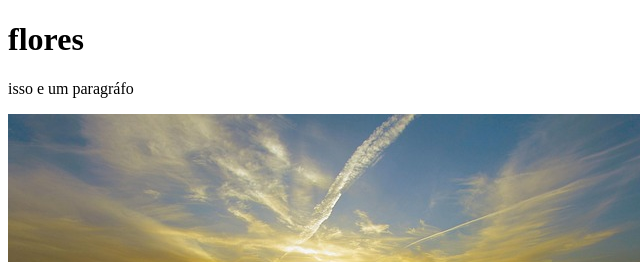
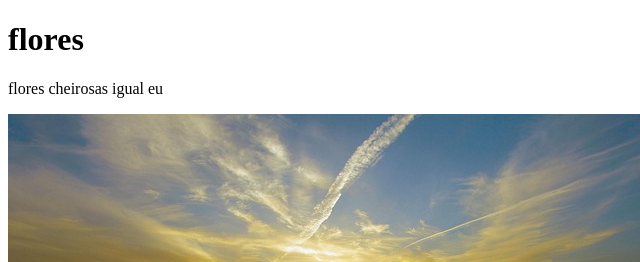
Before and after one commit to erikataraciukgomes-commits/erika, a plain HTML site: page index.html in a window 1280 px wide. Shown: the top 262 px of the page, 0-640 px from the left. Drawn offline with Linux system fonts and the light colour scheme.

Commit message:
altecao3 sunset-815270_640.jpg

```diff
--- a/index.html
+++ b/index.html
@@ -5,7 +5,7 @@
     </head>
     <body>
         <h1>flores</h1>
-        <p>isso e um paragráfo</p>
+        <p>flores cheirosas igual eu</p>
         <img src="sunset-815270_640.jpg"
     </body>
 </html>
```
